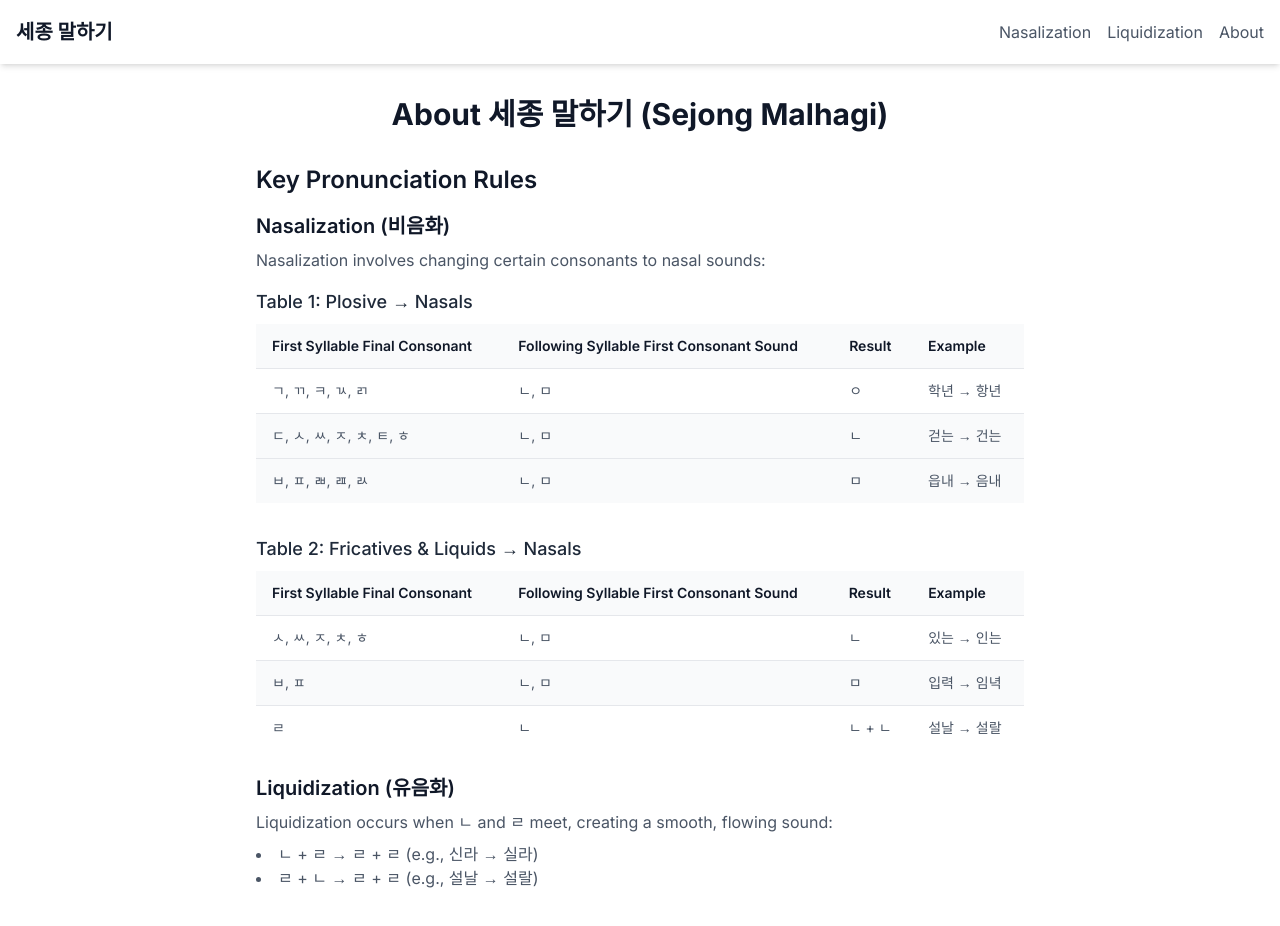
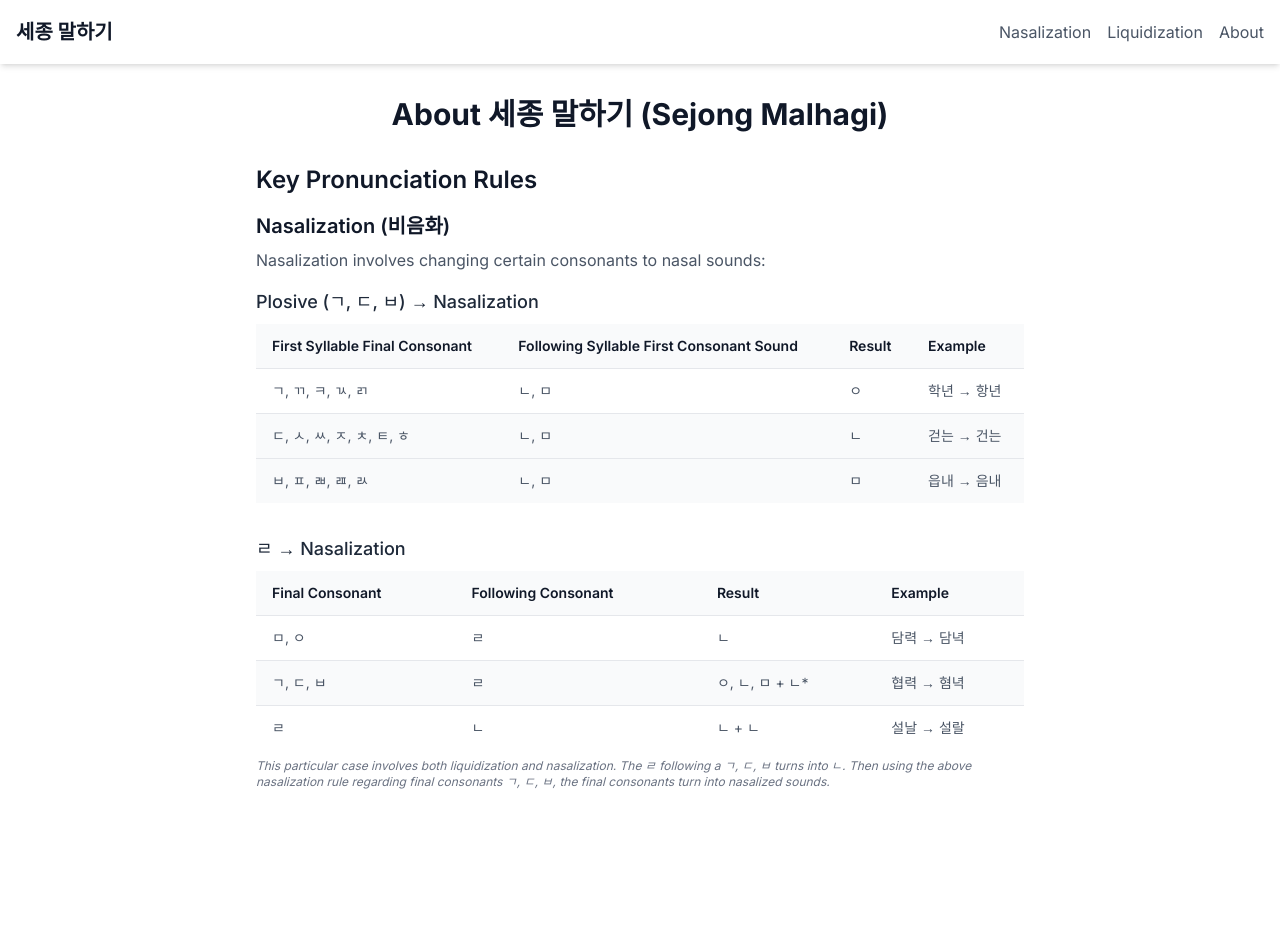
Before and after one commit to richardjhong/sejong-malhagi, a Next.js app: page /about in a window 1280 px wide. Shown: the top 926 px of the page. After the commit the page ends 854 px from the top, so only its background shows below. Built offline with nearby package versions, Linux system fonts and the light colour scheme.

Commit message:
revising rulings from unordered list to table, filling in nasalization rule tables

```diff
--- a/app/about/page.tsx
+++ b/app/about/page.tsx
@@ -22,7 +22,7 @@ const About = () => {
               </p>
               <div className="overflow-x-auto mt-4">
                 <h4 className="text-lg font-medium mb-2 text-gray-800 dark:text-gray-200">
-                  Table 1: Plosive → Nasals
+                  Plosive (ㄱ, ㄷ, ㅂ) → Nasalization
                 </h4>
                 <table className="min-w-full divide-y divide-gray-200 dark:divide-gray-700">
                   <thead>
@@ -90,16 +90,16 @@ const About = () => {
 
               <div className="overflow-x-auto mt-8">
                 <h4 className="text-lg font-medium mb-2 text-gray-800 dark:text-gray-200">
-                  Table 2: Fricatives & Liquids → Nasals
+                  ㄹ → Nasalization
                 </h4>
                 <table className="min-w-full divide-y divide-gray-200 dark:divide-gray-700">
                   <thead>
                     <tr className="bg-gray-50 dark:bg-gray-800">
                       <th className="px-4 py-3 text-left text-sm font-semibold text-gray-900 dark:text-white">
-                        First Syllable Final Consonant
+                        Final Consonant
                       </th>
                       <th className="px-4 py-3 text-left text-sm font-semibold text-gray-900 dark:text-white">
-                        Following Syllable First Consonant Sound
+                        Following Consonant
                       </th>
                       <th className="px-4 py-3 text-left text-sm font-semibold text-gray-900 dark:text-white">
                         Result
@@ -112,30 +112,30 @@ const About = () => {
                   <tbody className="divide-y divide-gray-200 dark:divide-gray-700">
                     <tr className="bg-white dark:bg-gray-900">
                       <td className="px-4 py-3 text-sm text-gray-600 dark:text-gray-300">
-                        ㅅ, ㅆ, ㅈ, ㅊ, ㅎ
+                        ㅁ, ㅇ
                       </td>
                       <td className="px-4 py-3 text-sm text-gray-600 dark:text-gray-300">
-                        ㄴ, ㅁ
+                        ㄹ
                       </td>
                       <td className="px-4 py-3 text-sm text-gray-600 dark:text-gray-300">
                         ㄴ
                       </td>
                       <td className="px-4 py-3 text-sm text-gray-600 dark:text-gray-300">
-                        있는 → 인는
+                        담력 → 담녁
                       </td>
                     </tr>
                     <tr className="bg-gray-50 dark:bg-gray-800">
                       <td className="px-4 py-3 text-sm text-gray-600 dark:text-gray-300">
-                        ㅂ, ㅍ
+                        ㄱ, ㄷ, ㅂ
                       </td>
                       <td className="px-4 py-3 text-sm text-gray-600 dark:text-gray-300">
-                        ㄴ, ㅁ
+                        ㄹ
                       </td>
                       <td className="px-4 py-3 text-sm text-gray-600 dark:text-gray-300">
-                        ㅁ
+                        ㅇ, ㄴ, ㅁ + ㄴ*
                       </td>
                       <td className="px-4 py-3 text-sm text-gray-600 dark:text-gray-300">
-                        입력 → 임녁
+                        협력 → 혐녁
                       </td>
                     </tr>
                     <tr className="bg-white dark:bg-gray-900">
@@ -154,21 +154,14 @@ const About = () => {
                     </tr>
                   </tbody>
                 </table>
+                <p className="text-xs text-gray-500 dark:text-gray-400 mt-2 italic">
+                  This particular case involves both liquidization and
+                  nasalization. The ㄹ following a ㄱ, ㄷ, ㅂ turns into ㄴ.
+                  Then using the above nasalization rule regarding final
+                  consonants ㄱ, ㄷ, ㅂ, the final consonants turn into
+                  nasalized sounds.
+                </p>
               </div>
-            </div>
-
-            <div>
-              <h3 className="text-xl font-semibold mb-2 text-gray-900 dark:text-white">
-                Liquidization (유음화)
-              </h3>
-              <p className="text-gray-600 dark:text-gray-300">
-                Liquidization occurs when ㄴ and ㄹ meet, creating a smooth,
-                flowing sound:
-              </p>
-              <ul className="list-disc list-inside mt-2 text-gray-600 dark:text-gray-300">
-                <li>ㄴ + ㄹ → ㄹ + ㄹ (e.g., 신라 → 실라)</li>
-                <li>ㄹ + ㄴ → ㄹ + ㄹ (e.g., 설날 → 설랄)</li>
-              </ul>
             </div>
           </div>
         </section>
```
